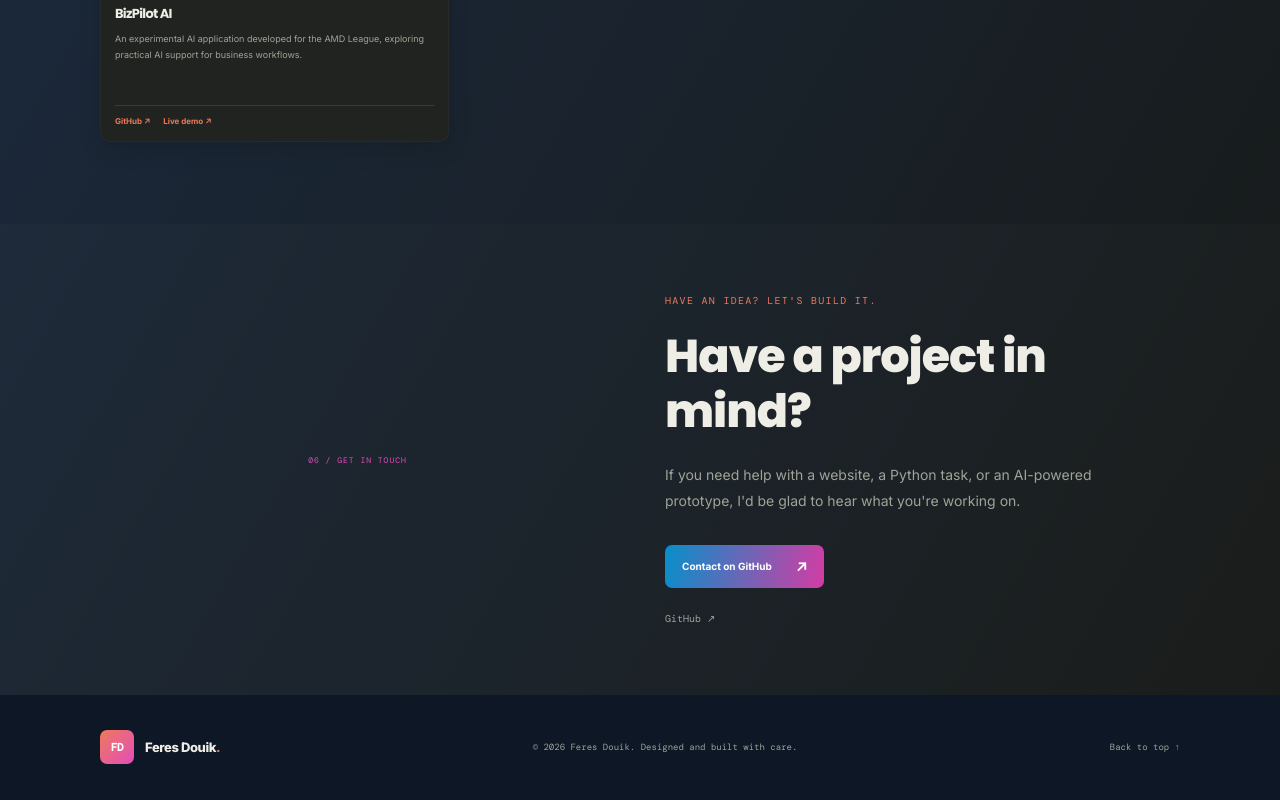
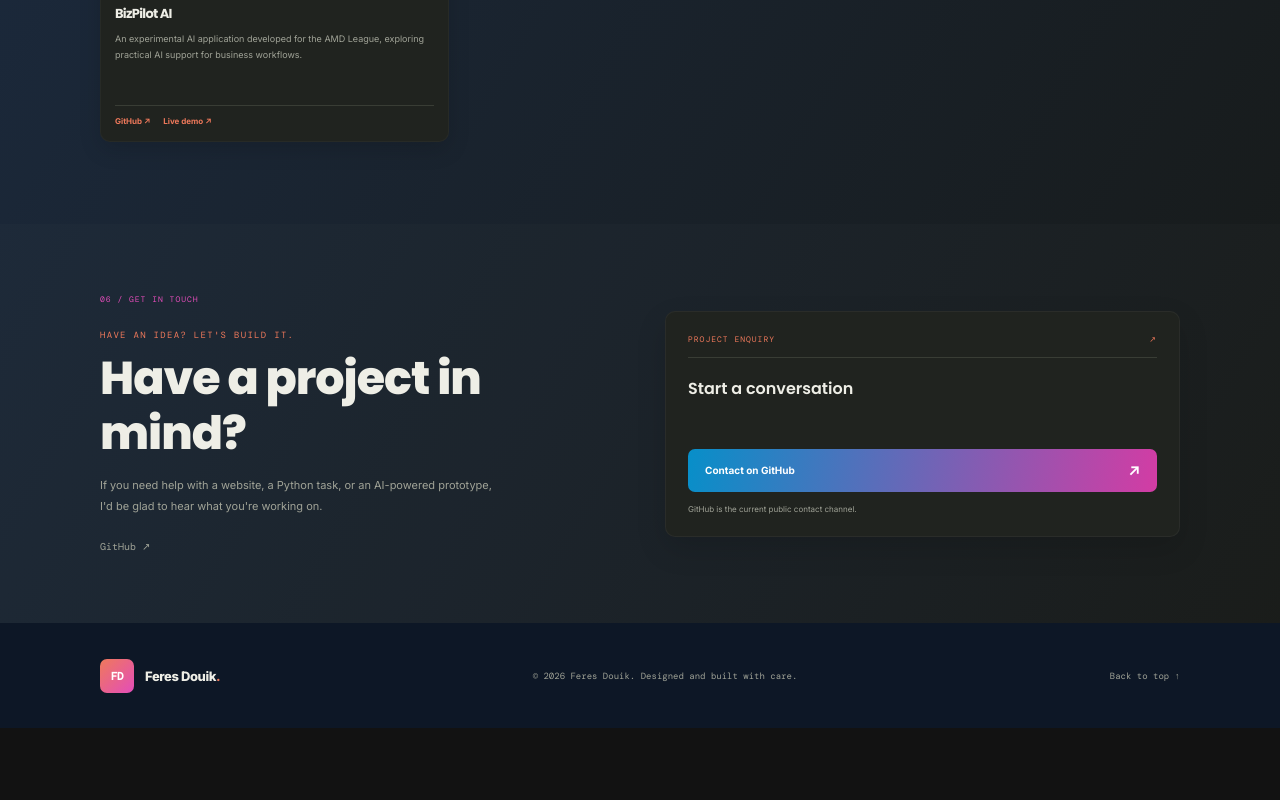
Before and after one commit to feresdouik/my-portfolio, a Next.js app: page / in a window 1280 px wide. Shown: the part 4011-4811 px from the top of the page. After the commit the page ends 4739 px from the top, so only its background shows below. Built offline with nearby package versions, Linux system fonts and the light colour scheme.

Commit message:
Match DevPort two-column contact section

```diff
--- a/app/page.js
+++ b/app/page.js
@@ -200,8 +200,8 @@ export default function Home() {
       </section>
 
       <section className="contact-section section-wrap" id="contact">
-        <div className="section-index">06 / {t.contactLabel}</div>
-        <div className="contact-inner"><p className="eyebrow">HAVE AN IDEA? LET'S BUILD IT.</p><h2>{t.contactTitle}</h2><p>{t.contactText}</p><a className="button button-primary contact-button" href="https://github.com/feresdouik" target="_blank" rel="noreferrer">{t.email} <span>↗</span></a><div className="social-links"><a href="https://github.com/feresdouik" target="_blank" rel="noreferrer">GitHub ↗</a></div></div>
+        <div className="contact-title"><div className="section-index">06 / {t.contactLabel}</div><p className="eyebrow">HAVE AN IDEA? LET'S BUILD IT.</p><h2>{t.contactTitle}</h2><p>{t.contactText}</p><div className="social-links"><a href="https://github.com/feresdouik" target="_blank" rel="noreferrer">GitHub ↗</a></div></div>
+        <div className="contact-panel"><div className="contact-panel-head"><span>PROJECT ENQUIRY</span><span>↗</span></div><p>Start a conversation</p><a className="button button-primary contact-button" href="https://github.com/feresdouik" target="_blank" rel="noreferrer">{t.email} <span>↗</span></a><small>GitHub is the current public contact channel.</small></div>
       </section>
 
       <footer className="footer section-wrap"><a className="brand" href="#top"><span className="brand-mark">FD</span><span>Feres Douik<span className="brand-dot">.</span></span></a><p>© 2026 Feres Douik. {t.footer}</p><button onClick={() => scrollTo("top")}>{t.backTop} ↑</button></footer>
```
